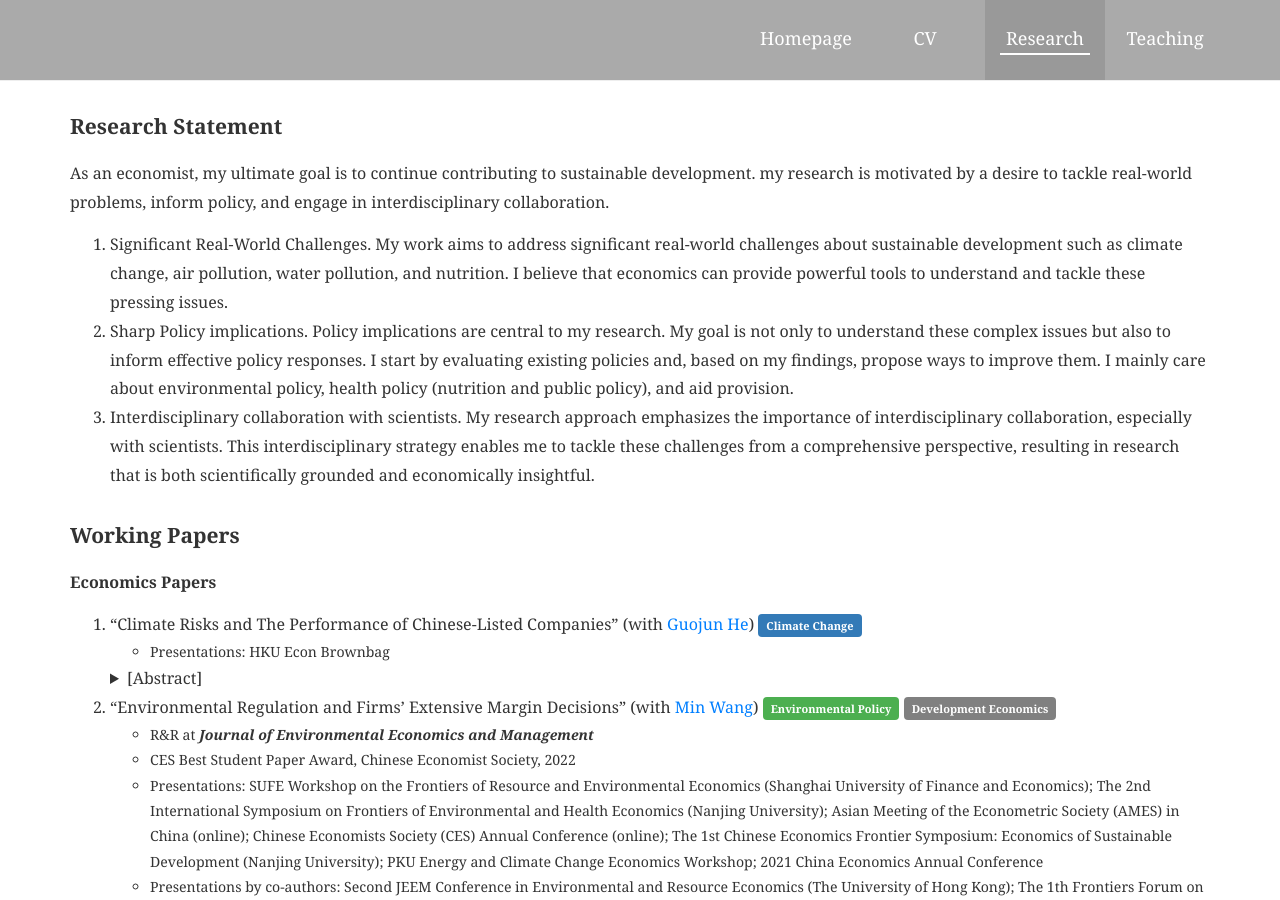
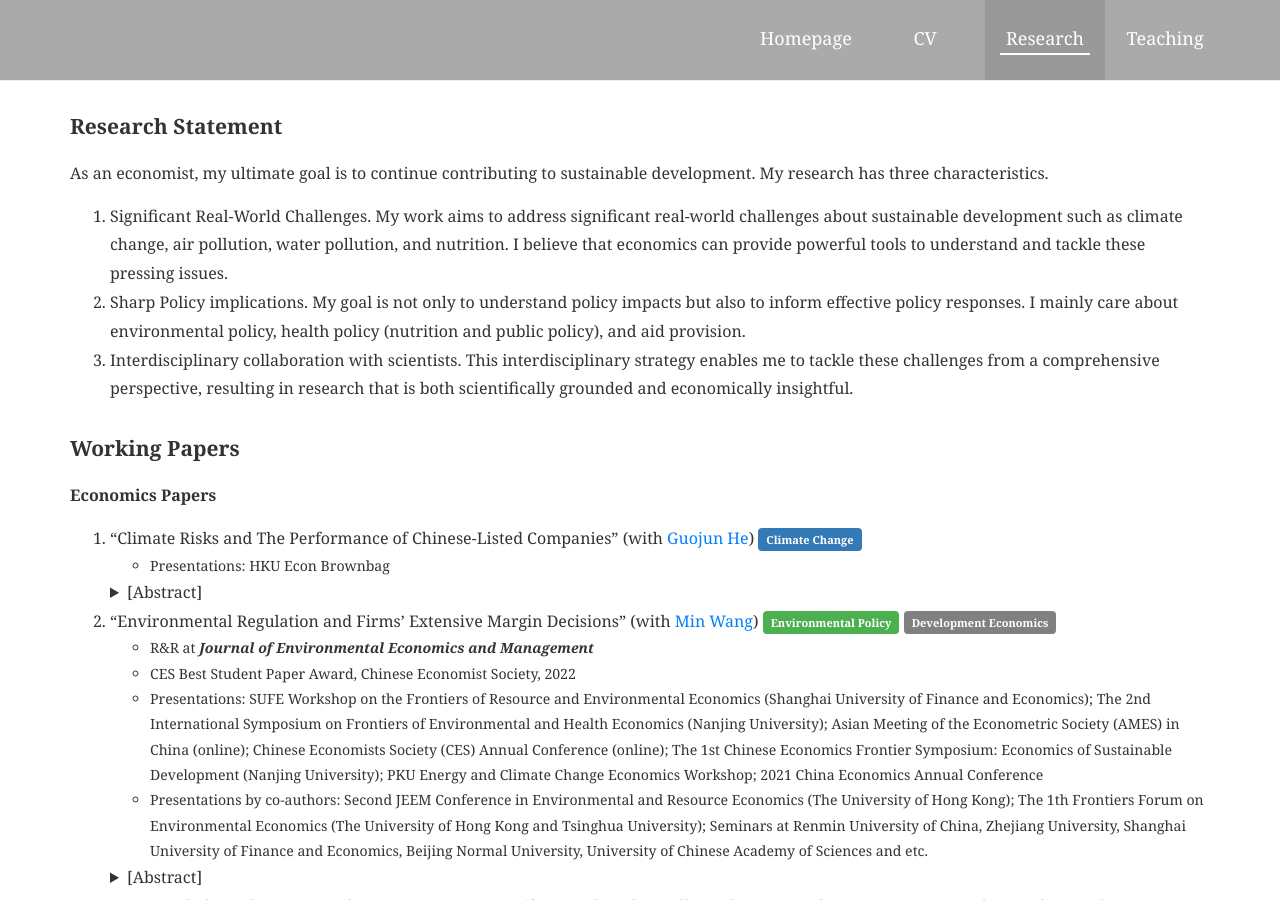
Before and after one commit to shuoliecon/shuoliecon.github.io, a Jekyll site: the page built from pages/_research/index.md, in a window 1280 px wide and 900 px high. Built offline with Jekyll 4.4.1, drawn with Linux system fonts in a browser that asks for light colours.

Commit message:
Update index.md

```diff
--- a/pages/_research/index.md
+++ b/pages/_research/index.md
@@ -5,13 +5,13 @@
 ---
 
 ## Research Statement
-As an economist, my ultimate goal is to continue contributing to sustainable development. my research is motivated by a desire to tackle real-world problems, inform policy, and engage in interdisciplinary collaboration.
+As an economist, my ultimate goal is to continue contributing to sustainable development. My research has three characteristics.
 
 1. Significant Real-World Challenges. My work aims to address significant real-world challenges about sustainable development such as climate change, air pollution, water pollution, and nutrition. I believe that economics can provide powerful tools to understand and tackle these pressing issues.
 
-2. Sharp Policy implications. Policy implications are central to my research. My goal is not only to understand these complex issues but also to inform effective policy responses. I start by evaluating existing policies and, based on my findings, propose ways to improve them. I mainly care about environmental policy, health policy (nutrition and public policy), and aid provision.
+2. Sharp Policy implications. My goal is not only to understand policy impacts but also to inform effective policy responses. I mainly care about environmental policy, health policy (nutrition and public policy), and aid provision.
 
-3. Interdisciplinary collaboration with scientists. My research approach emphasizes the importance of interdisciplinary collaboration, especially with scientists. This interdisciplinary strategy enables me to tackle these challenges from a comprehensive perspective, resulting in research that is both scientifically grounded and economically insightful.
+3. Interdisciplinary collaboration with scientists. This interdisciplinary strategy enables me to tackle these challenges from a comprehensive perspective, resulting in research that is both scientifically grounded and economically insightful.
 
 ## Working Papers
 
```
